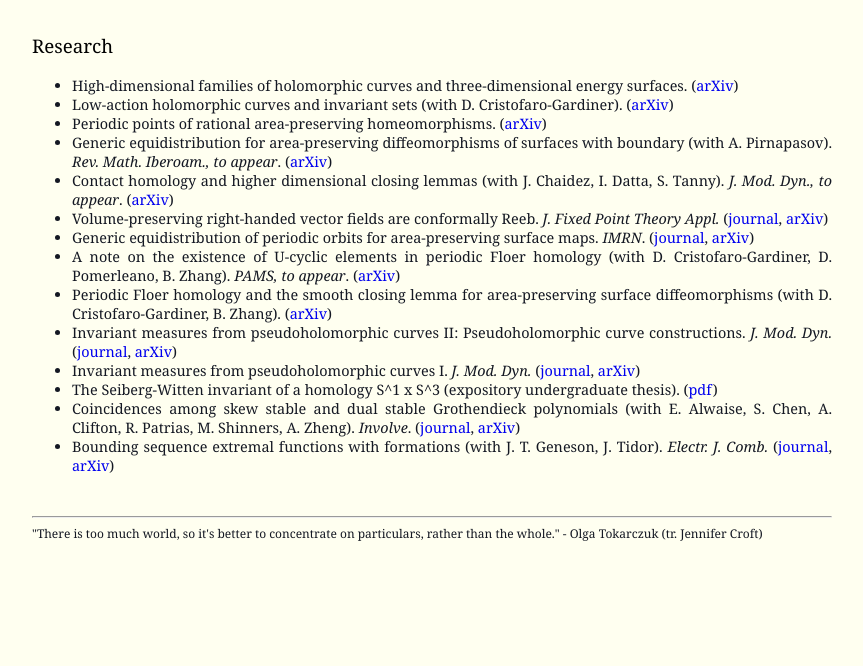
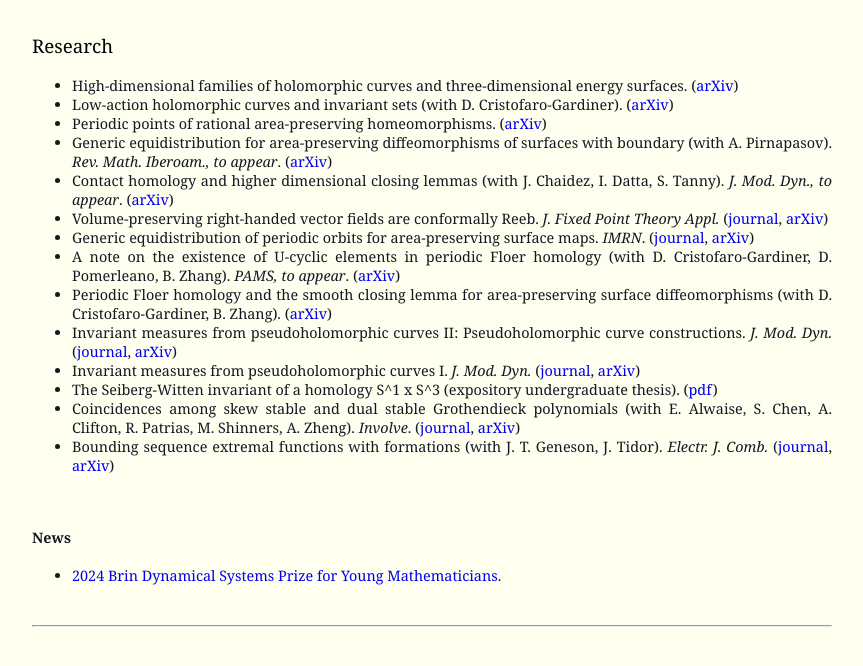
Before and after one commit to r0hilp/r0hilp.github.io, a Jekyll site: the page index.html, which Jekyll copies as it is, in a window 1280 px wide, cut to the strip 473-1160 px from the top of the page. Shown: the top 666 px of the strip, without its empty margins (48-911 px from the left). Built offline with Jekyll 4.4.1, drawn with Linux system fonts in a browser that asks for light colours; before the commit the page ends 1075 px from its top, so only the background shows below that.

Commit message:
remove quote. add brin prize

```diff
--- a/index.html
+++ b/index.html
@@ -56,8 +56,11 @@
 	  <li>Bounding sequence extremal functions with formations (with J. T. Geneson, J. Tidor). <i>Electr. J. Comb.</i> (<a href="https://www.combinatorics.org/ojs/index.php/eljc/article/view/v21i3p24", target="_blank">journal</a>, <a href="https://arxiv.org/abs/1308.3810" target="_blank">arXiv</a>)</li>
   </ul>
   <br>
+  <h4>News</h4>
+  <ul>
+	  <li><a href="https://science.psu.edu/math/research/dynsys/dynamical-systems-prize-young-mathematicians">2024 Brin Dynamical Systems Prize for Young Mathematicians</a>.</li>
+  </ul>
+  <br>
   <hr>
-
-  <small>"There is too much world, so it's better to concentrate on particulars, rather than the whole." - Olga Tokarczuk (tr. Jennifer Croft)</small>
   </body>
 </html>
```
